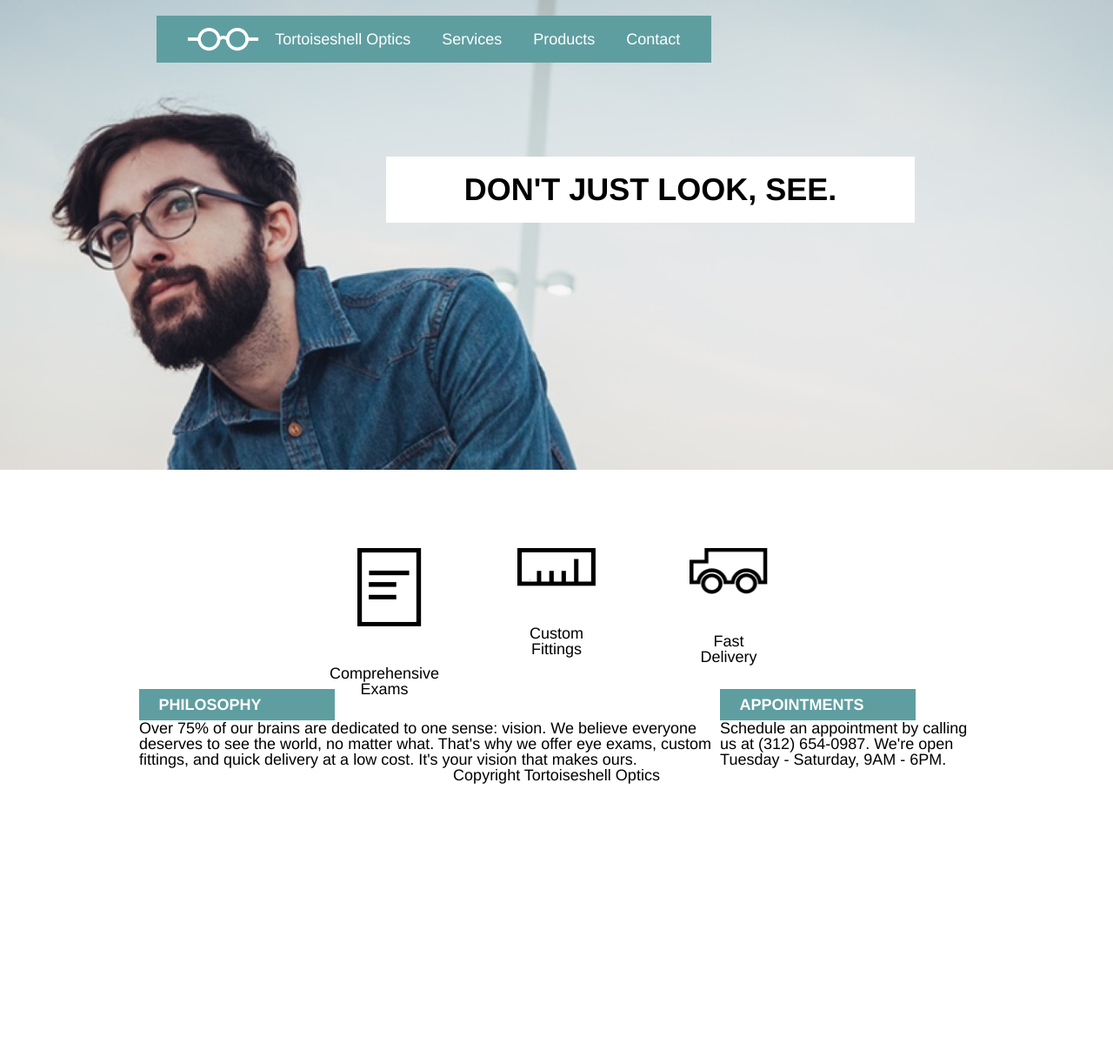
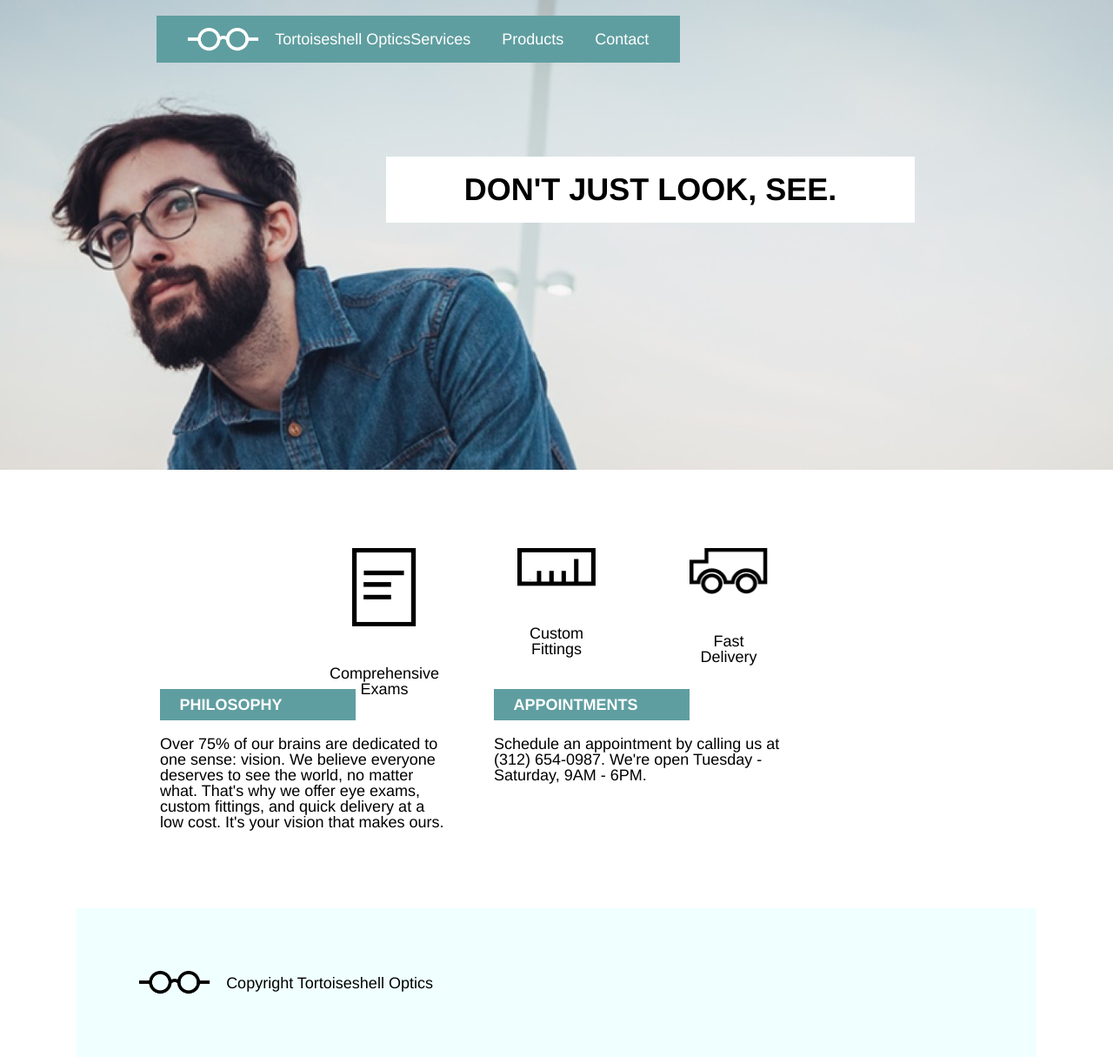
Before and after one commit to BridgetAnne/TortoiseshellOptics, a plain HTML site: page index.html in a window 1280 px wide. Shown: the whole page at 87% size. Before the commit the page ends 901 px from the top, so only its background shows below. Drawn offline with Linux system fonts and the light colour scheme.

Commit message:
Finish through footer. Header needs work.

```diff
--- a/Resources/css/style.css
+++ b/Resources/css/style.css
@@ -44,11 +44,8 @@ h1 {
   /* display: flex;
   flex-grow: 1; */ /* Not working */
 }
-nav {
-  padding-right: 2rem;
-}
 nav span {
-  padding: 1rem 0 1rem 2rem;
+  padding: 1rem 2rem 1rem 0;
 }
 a {
   color: white;
@@ -103,23 +100,20 @@ main .container {
 .reason img {
   max-width: 5rem;
   max-height: 5rem;
+  min-width: 3.5rem;
 }
 .description {
   display: block;
   padding: 0.5rem;
   text-align: center;
 }
-.reason img {
-
+.business-info {
+  justify-content: flex-start;
+  margin-bottom: 5rem;
 }
-.reason-img.paper {
-  width: 3.5rem;
-}
-/*.reason-img.ruler, .reason-img.truck {
-  width: 5rem;
-}*/
-.business-info {
-
+.info {
+  width: 35%;
+  margin: 0 2.5%;
 }
 .title {
   background-color: cadetblue;
@@ -128,3 +122,17 @@ main .container {
   font-weight: bold;
   color: white;
 }
+.info p {
+  margin-top: 1rem;
+}
+footer .container {
+  background-color: azure;
+  padding: 4rem;
+  width: 100%;
+  display: flex;
+  justify-content: flex-start;
+}
+footer img {
+  height: 1.5rem;
+  padding-right: 1rem;
+}
--- a/index.html
+++ b/index.html
@@ -8,7 +8,7 @@
   </head>
   <body>
     <header>
-      <div class="logo">
+      <div class="logo ">
         <div class="container">
           <img src="Resources/Images/logo-white.png" alt="White glasses logo">
           <span>Tortoiseshell Optics</span>
@@ -70,6 +70,7 @@
     </main>
     <footer>
       <div class="container">
+        <img src="Resources/Images/logo-black.png" alt="Black glasses logo">
         <span>Copyright Tortoiseshell Optics</span>
       </div>
     </footer>
```
